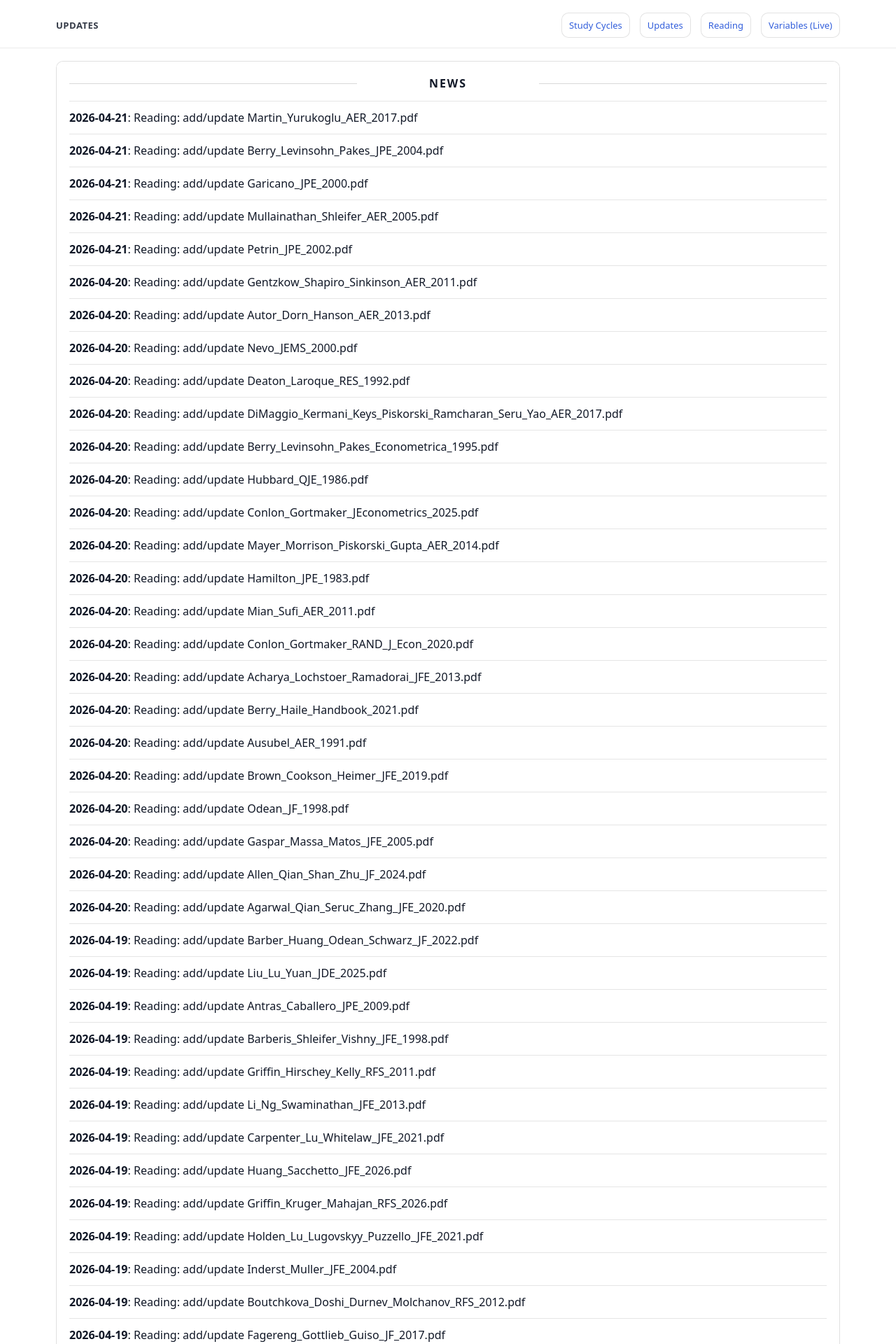
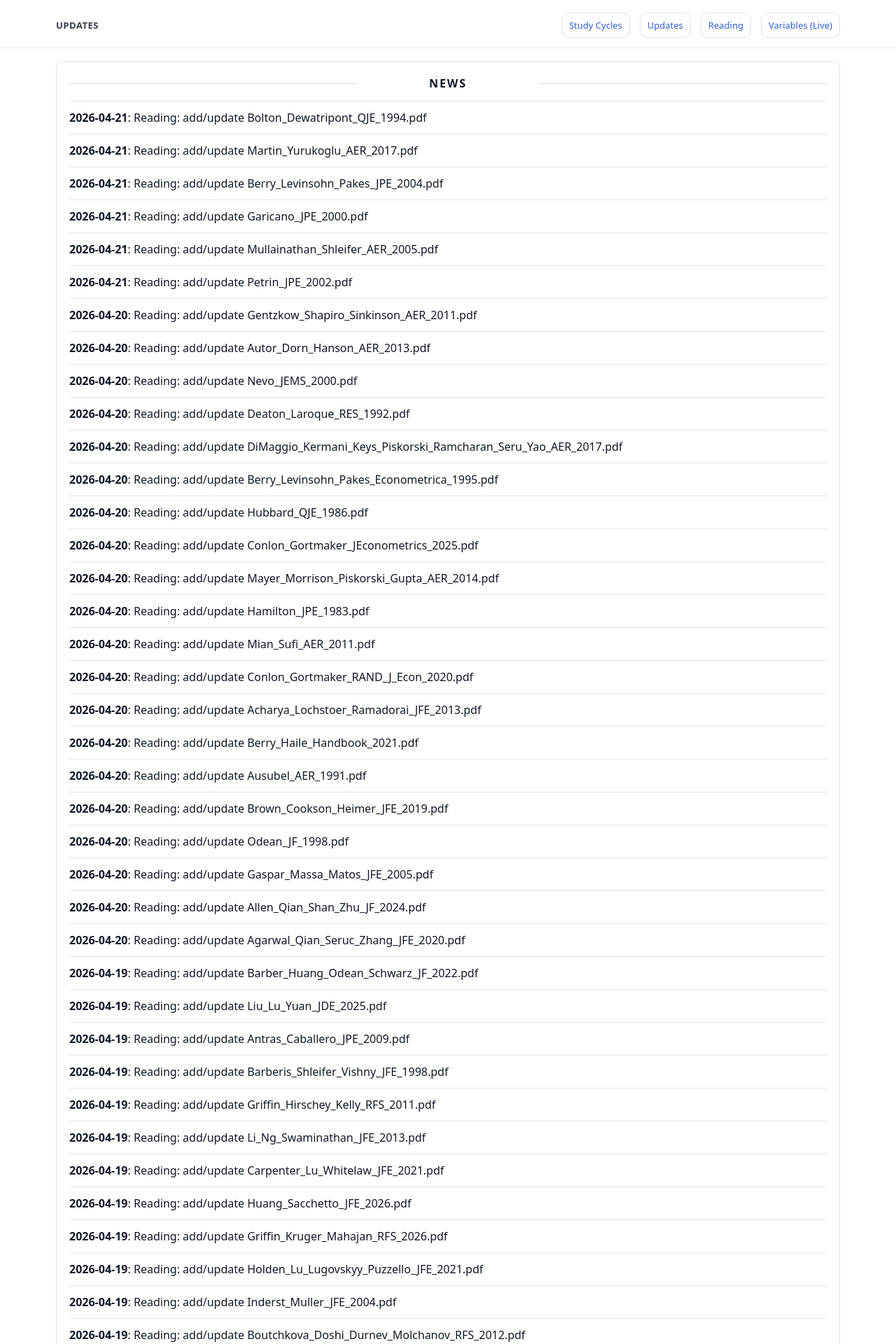
Before and after one commit to yaxinzn/study-archive, a Jekyll site: the page built from updates/index.md, in a window 1280 px wide. Shown: the top 1920 px of the page at 70% size. Built offline with Jekyll 4.4.1, drawn with Linux system fonts in a browser that asks for light colours; some of the changed text lies outside the part shown.

Commit message:
chore: update NEWS feed

```diff
--- a/_data/news.yml
+++ b/_data/news.yml
@@ -1,4 +1,7 @@
 # Auto-generated update history (sorted newest -> oldest). Do not edit manually.
+- ts: "1776723555"
+  date: "2026-04-21"
+  title: "Reading: add/update Bolton_Dewatripont_QJE_1994.pdf"
 - ts: "1776723172"
   date: "2026-04-21"
   title: "Reading: add/update Martin_Yurukoglu_AER_2017.pdf"
```
